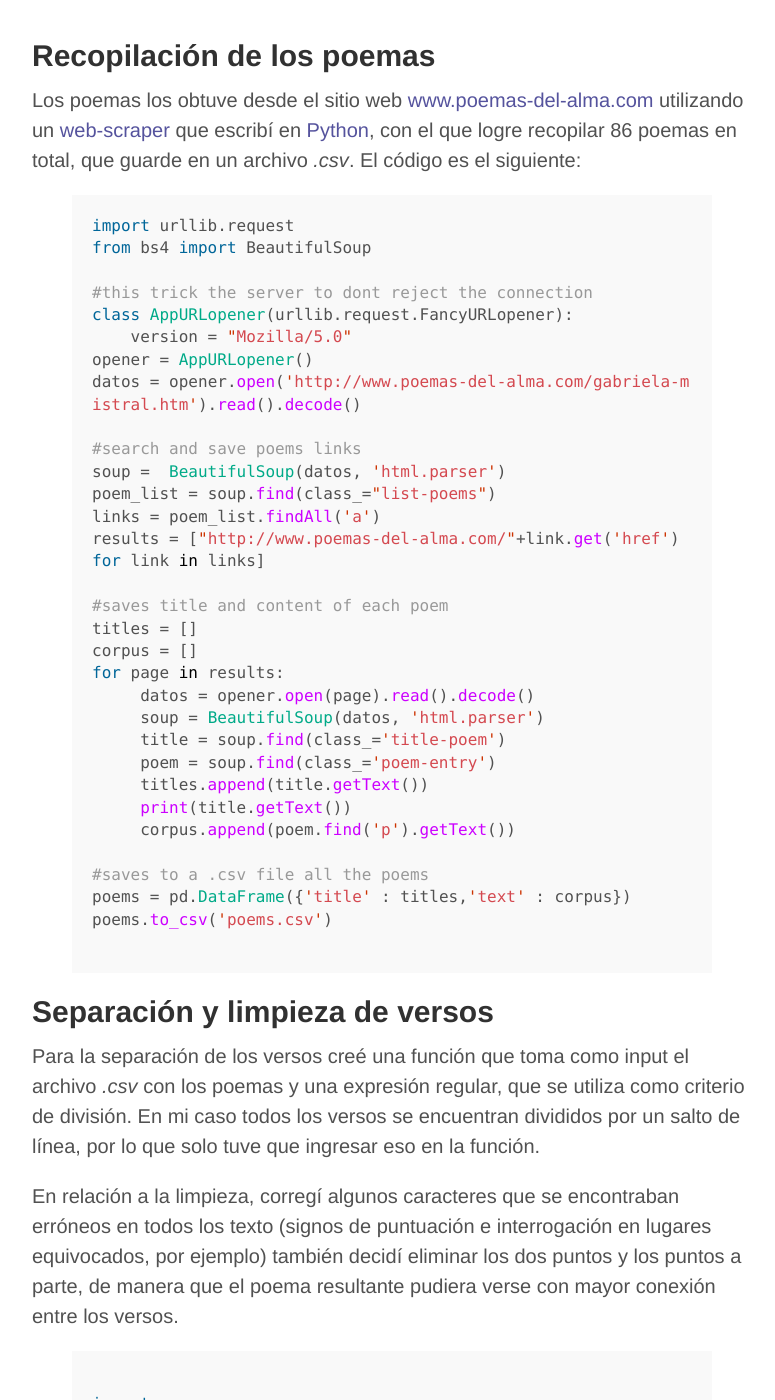
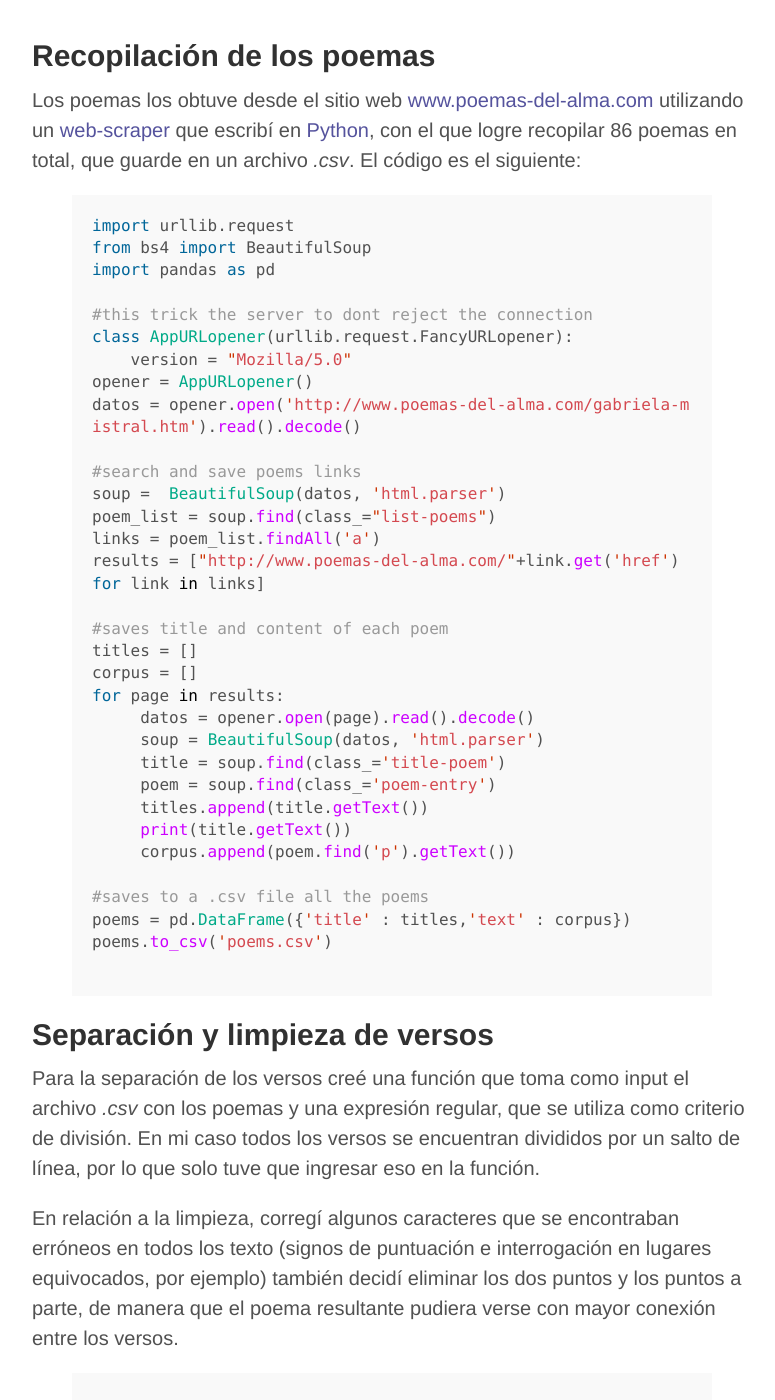
Before and after one commit to benjad/benjad.github.io, a Jekyll site: the page built from _posts/2020-03-29-generador-poemas-mistral.md, in a window 1280 px wide and 1400 px high, scrolled down 1396 px. Shown: the whole window, without its empty margins (248-1023 px from the left). Built offline with Jekyll 4.4.1, drawn with Linux system fonts in a browser that asks for light colours; Markdown is read by kramdown in place of the engine named in the settings; comment, search, counter and statistics services are not loaded.

Commit message:
add missing library to code last post

```diff
--- a/_posts/2020-03-29-generador-poemas-mistral.md
+++ b/_posts/2020-03-29-generador-poemas-mistral.md
@@ -22,6 +22,7 @@
 
 import urllib.request
 from bs4 import BeautifulSoup
+import pandas as pd
 
 #this trick the server to dont reject the connection
 class AppURLopener(urllib.request.FancyURLopener):
@@ -65,6 +66,7 @@
 {% highlight python %}
 import os
 import re
+import pandas as pd
 
 #function to split and clean the poems
 def docs_to_sentences(file, split):
@@ -108,8 +110,6 @@
 El cálculo de similitud se hace con la librería [spaCy](https://spacy.io/), que cuenta con un modelo en español que incluye los vectores del [*Word Embedding*](https://es.wikipedia.org/wiki/Word_embedding).
 
 Para realizar la selección aleatoria elegí tomar un numero de 30 frases o versos y también verifiqué que estos no fueran del mismo poema que el verso anterior. El código es el siguiente:
-
-
 
 
 
```
